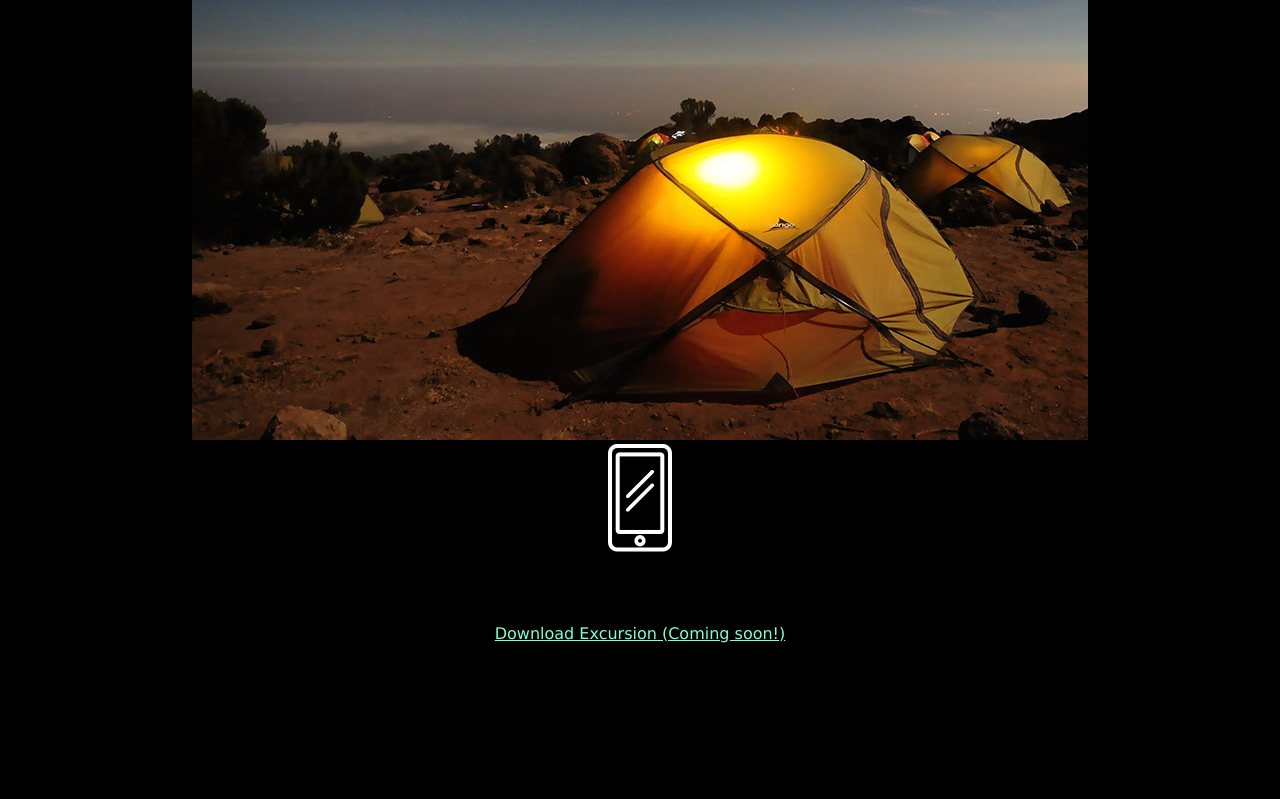
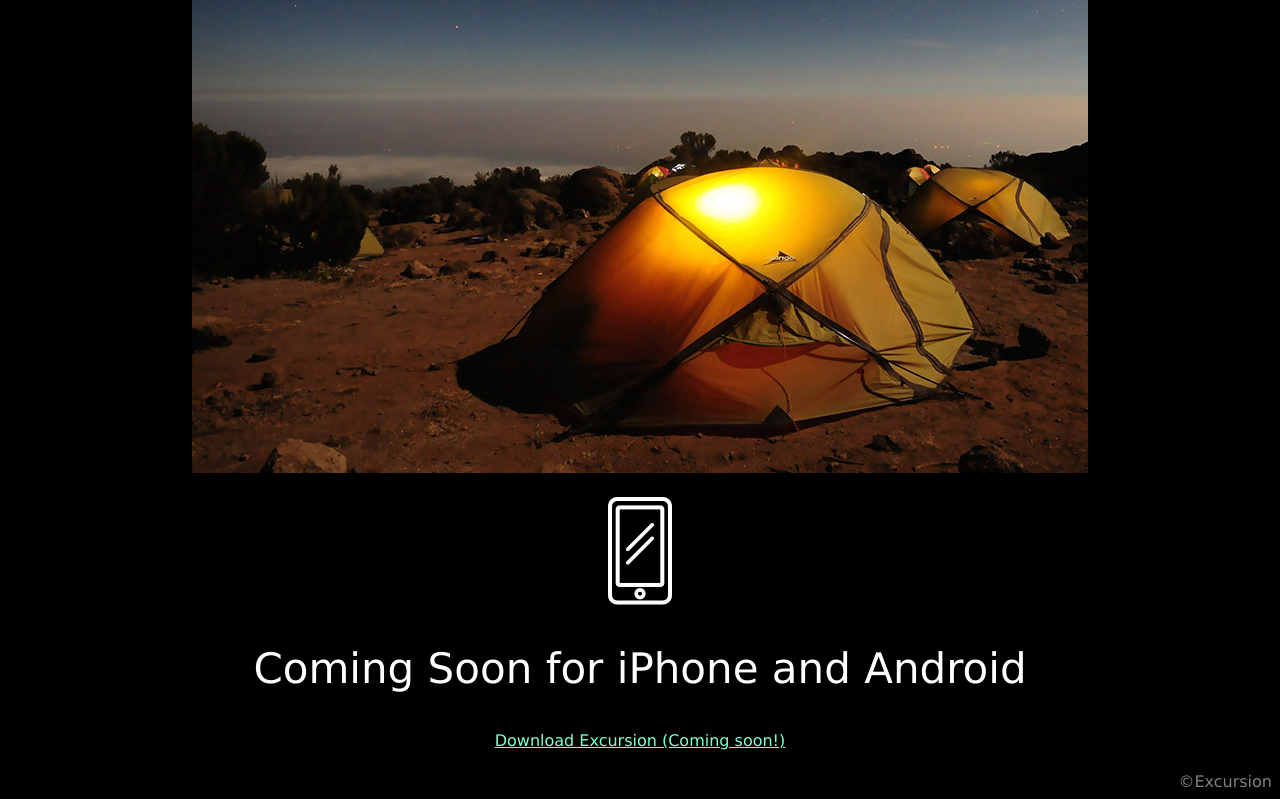
Before and after one commit to Mantissu/excursion, a plain HTML site: page index.html in a window 1280 px wide. Shown: the part 562-1361 px from the top of the page. Before the commit the page ends 1248 px from the top, so only its background shows below. Drawn offline with Linux system fonts and the light colour scheme.

Commit message:
Style remaining content

```diff
--- a/index.html
+++ b/index.html
@@ -21,7 +21,7 @@
       Excursion remembers places you like, and recommends new points of interest
       around you.
     </p>
-    <div><img src="resources/img/camp.jpg" alt="camp" /></div>
+    <div><img src="resources/img/camp.jpg" alt="camp" class="img--main" /></div>
     <div><img src="resources/img/phone.png" alt="phone-icon" /></div>
     <h2>Coming Soon for iPhone and Android</h2>
     <p>
--- a/resources/css/style.css
+++ b/resources/css/style.css
@@ -4,12 +4,37 @@ body {
   font-family: Verdana, Geneva, Tahoma, sans-serif;
 }
 
+p {
+  color: gray;
+  font-size: 21px;
+}
+
+footer {
+  text-align: right;
+  color: gray;
+}
+
+/*HEADINGS*/
 h1 {
   font-size: 50px;
+  font-weight: normal;
   color: white;
 }
 
+h2 {
+  font-weight: 300;
+  font-size: 42px;
+  color: white;
+}
+
+/*LINKS*/
 .link--download {
   color: aquamarine;
   font-size: 16px;
 }
+
+/*MEDIA*/
+.img--main {
+  max-width: 80%;
+  margin: 20px auto;
+}
```
